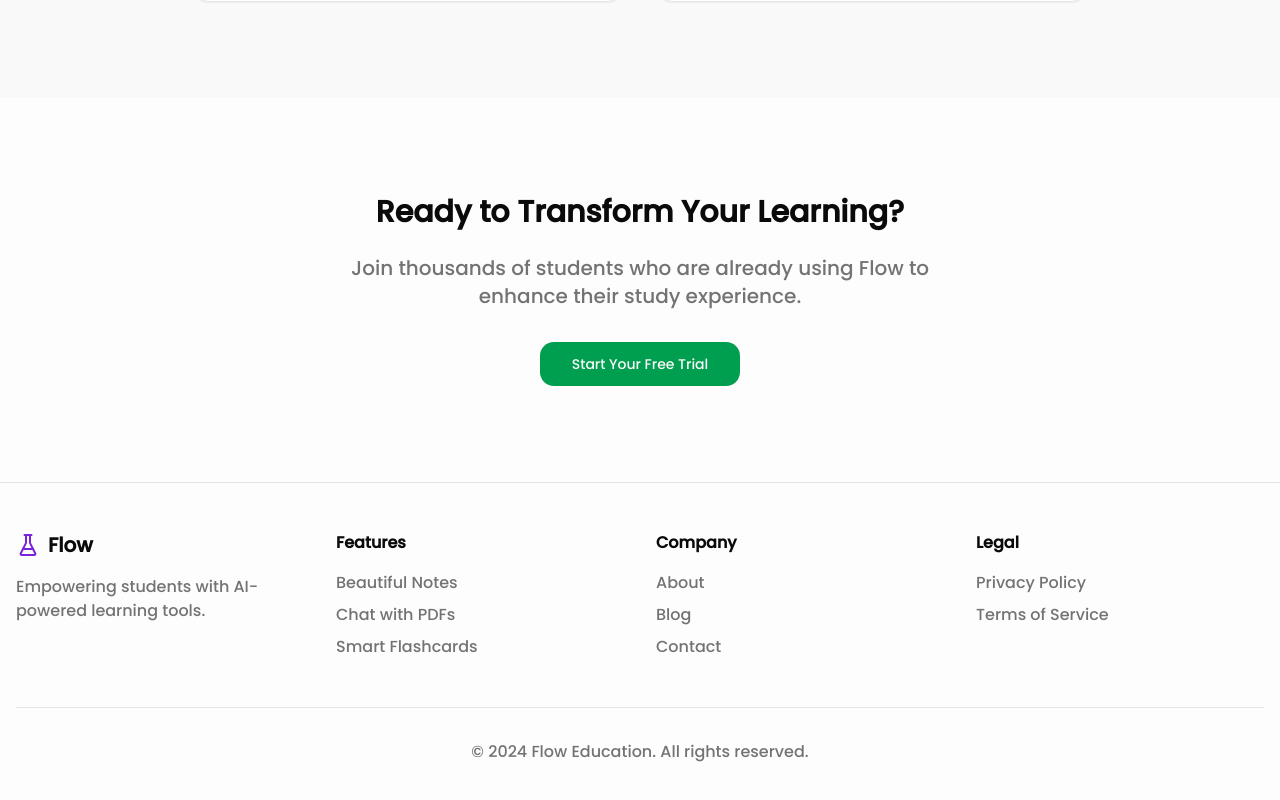
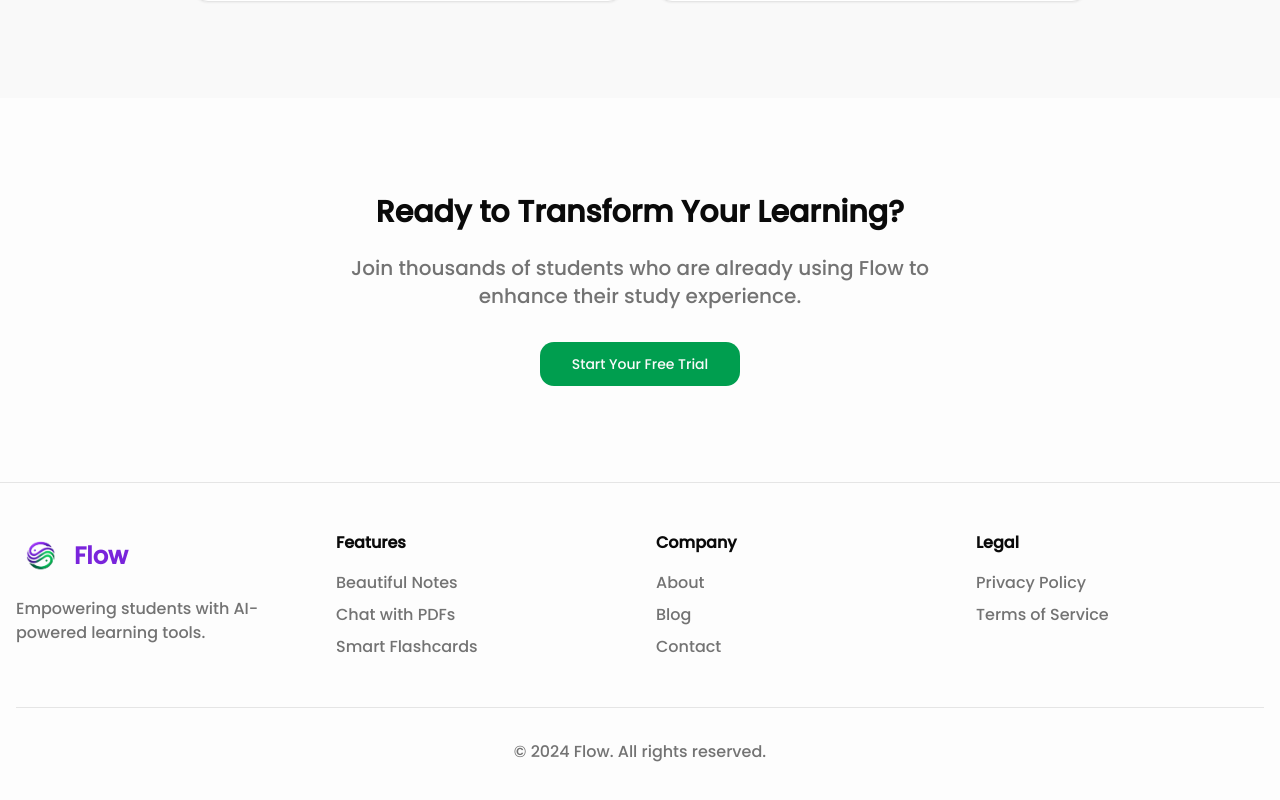
Before and after one commit to codify4/flow-platform, a Next.js app: page / in a window 1280 px wide. Shown: the part 1806-2606 px from the top of the page. Built offline with nearby package versions, Linux system fonts and the light colour scheme.

Commit message:
changes in footer

```diff
--- a/components/landing/footer.tsx
+++ b/components/landing/footer.tsx
@@ -1,4 +1,4 @@
-import { FlaskConical } from "lucide-react"
+import Image from "next/image"
 
 const Footer = () => {
     return (
@@ -7,8 +7,13 @@ const Footer = () => {
                 <div className="grid md:grid-cols-4 gap-8">
                     <div>
                         <div className="flex items-center gap-2 mb-4">
-                            <FlaskConical className="h-6 w-6 text-primary" />
-                            <span className="font-bold text-xl">Flow</span>
+                            <Image
+                                src="/flow-logo.png"
+                                alt="Flow Logo"
+                                width={50}
+                                height={50}
+                            />
+                            <span className="font-bold text-primary text-2xl">Flow</span>
                         </div>
                         <p className="text-muted-foreground">
                             Empowering students with AI-powered learning tools.
@@ -39,7 +44,7 @@ const Footer = () => {
                     </div>
                 </div>
                 <div className="mt-12 pt-8 border-t text-center text-muted-foreground">
-                    <p>&copy; 2024 Flow Education. All rights reserved.</p>
+                    <p>&copy; 2024 Flow. All rights reserved.</p>
                 </div>
             </div>
         </footer>
--- a/components/navbar.tsx
+++ b/components/navbar.tsx
@@ -16,7 +16,8 @@ export function Navbar() {
               src="/flow-logo.png"
               alt="Flow Logo"
               width={50}
-              height={50} />
+              height={50}
+            />
             <span className="text-primary font-bold text-2xl">Flow</span>
           </Link>
           <div className="hidden md:flex gap-6">
```
